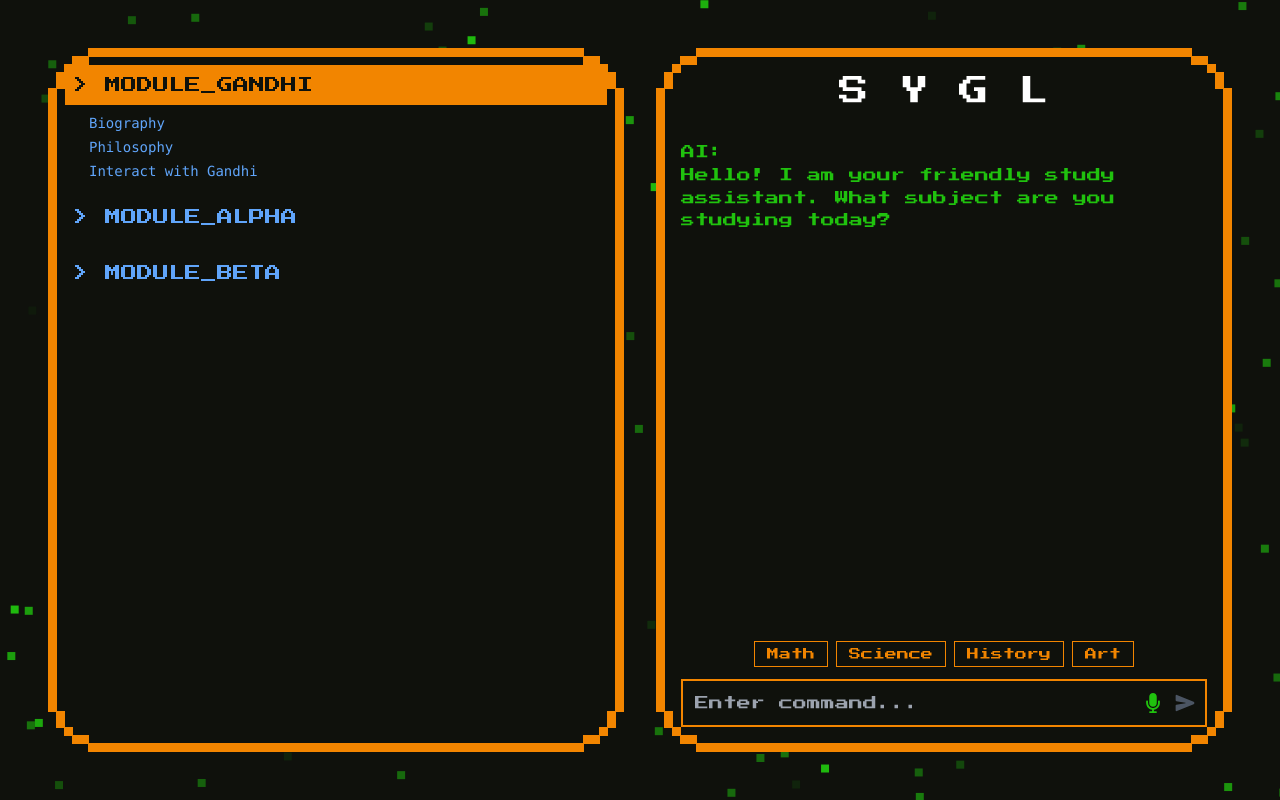
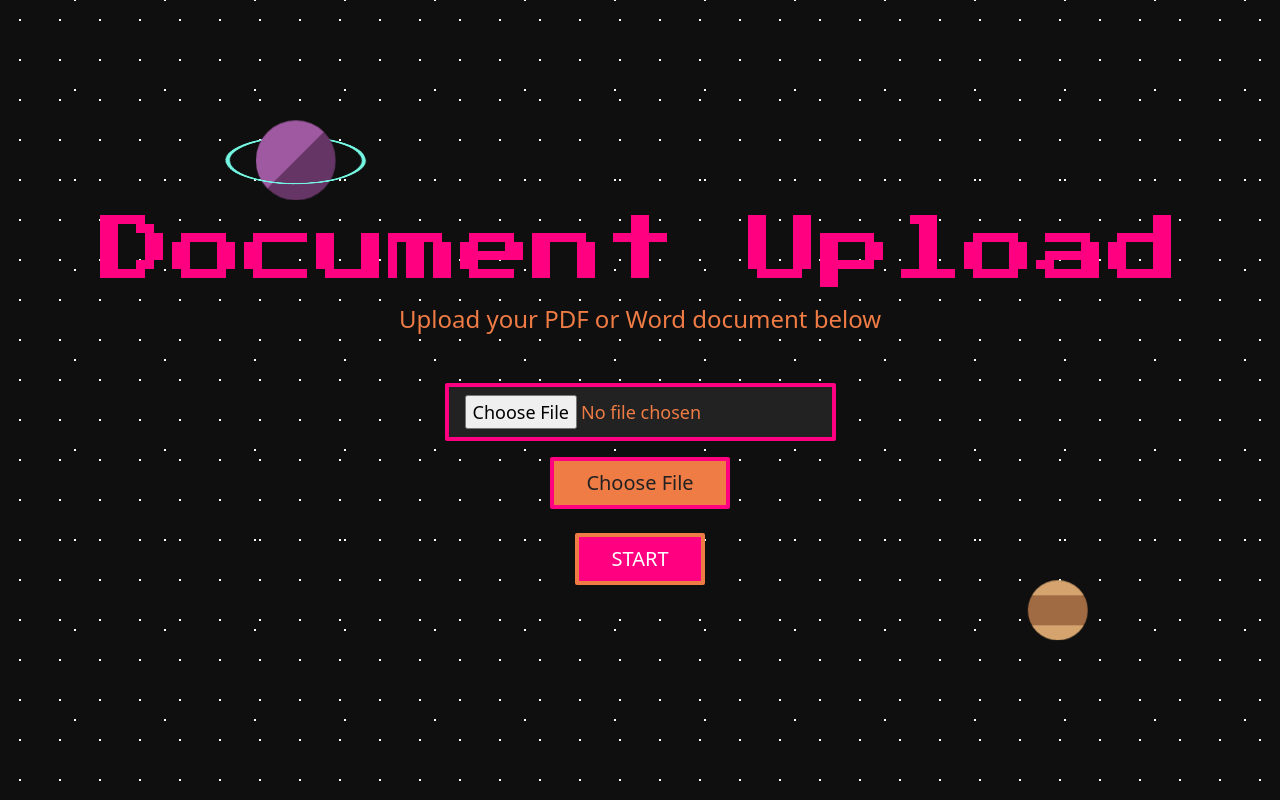
Before and after one commit to kapilank-k/Codex, a React (Vite) app in the folder my-retro-app/: page / in a window 1280 px wide. Both pictures are taken after a click on the button "START". Built offline with nearby package versions, Linux system fonts and the light colour scheme.

Commit message:
fix: document upload

```diff
--- a/my-retro-app/src/App.jsx
+++ b/my-retro-app/src/App.jsx
@@ -3,12 +3,14 @@ import LeftPanel from './components/LeftPanel';
 import RightPanel from './components/RightPanel';
 import InteractionPanel from './components/InteractionPanel';
 import LandingPage from './components/LandingPage';
+import DocumentUploadPage from './components/DocumentUploadPage';
 import { FaArrowLeft, FaArrowRight } from "react-icons/fa";
 import PixelArtBackground from './components/PixelArtBackground';
 
 function App() {
   // State to decide which view to show. true = LandingPage, false = Main App
   const [showLandingPage, setShowLandingPage] = useState(true);
+  const [showUploadPage, setShowUploadPage] = useState(false);
 
   // All your existing state for the main app remains the same
   const [interactionTarget, setInteractionTarget] = useState(null);
@@ -18,6 +20,7 @@ function App() {
   // This function is passed to the LandingPage to switch views
   const handleStartGame = () => {
     setShowLandingPage(false);
+    setShowUploadPage(true);
   };
 
   const handleStartInteraction = (target) => {
@@ -41,6 +44,11 @@ function App() {
   // It takes full control of the screen.
   if (showLandingPage) {
     return <LandingPage onStartGame={handleStartGame} />;
+  }
+
+  // Show DocumentUploadPage after landing page
+  if (showUploadPage) {
+    return <DocumentUploadPage onStartMainApp={() => setShowUploadPage(false)} />;
   }
 
   // Otherwise, we render the entire main application with its own layout.
--- /dev/null
+++ b/my-retro-app/src/components/DocumentUploadPage.jsx
@@ -0,0 +1,77 @@
+import React, { useRef, useState } from 'react';
+import RetroGameBackground from './RetroGameBackground';
+import PixelCursor from '../assets/pixel-hand.png';
+
+const DocumentUploadPage = ({ onStartMainApp }) => {
+  const fileInputRef = useRef();
+  const [selectedFile, setSelectedFile] = useState(null);
+  const [error, setError] = useState('');
+
+  const handleFileChange = (e) => {
+    const file = e.target.files[0];
+    if (file) {
+      const allowedTypes = [
+        'application/pdf',
+        'application/msword',
+        'application/vnd.openxmlformats-officedocument.wordprocessingml.document'
+      ];
+      if (!allowedTypes.includes(file.type)) {
+        setError('Only PDF and Word files are allowed.');
+        setSelectedFile(null);
+      } else {
+        setError('');
+        setSelectedFile(file);
+      }
+    }
+  };
+
+  return (
+    <div className="relative overflow-hidden min-h-screen">
+      <style jsx>{`
+        body {
+          cursor: url(${PixelCursor}), auto;
+        }
+      `}</style>
+      <RetroGameBackground />
+      <div className="relative z-10 flex flex-col items-center justify-center min-h-screen text-white p-4">
+        <div className="text-center mb-12">
+          <h1 className="text-5xl md:text-7xl font-pixel text-[#FF0081] mb-4">
+            Document Upload
+          </h1>
+          <p className="text-xl md:text-2xl font-pixel-regular text-[#EF7B45]">
+            Upload your PDF or Word document below
+          </p>
+        </div>
+        <input
+          ref={fileInputRef}
+          type="file"
+          accept=".pdf,.doc,.docx"
+          onChange={handleFileChange}
+          className="bg-[#222222] text-[#EF7B45] font-pixel-regular text-lg px-4 py-2 border-4 border-[#FF0081] rounded-sm mb-4 focus:outline-none"
+        />
+        {error && (
+          <div className="text-[#FF0081] font-pixel-regular mb-2">{error}</div>
+        )}
+        {selectedFile && (
+          <div className="text-[#EF7B45] font-pixel-regular mb-2">
+            Selected file: {selectedFile.name}
+          </div>
+        )}
+        <button
+          className="bg-[#EF7B45] text-[#222222] font-pixel-regular text-xl px-8 py-2 border-4 border-[#FF0081] rounded-sm transition-colors duration-200 hover:bg-[#FF0081] hover:text-white"
+          onClick={() => fileInputRef.current && fileInputRef.current.click()}
+        >
+          Choose File
+        </button>
+          <button
+            className="bg-[#FF0081] text-white font-pixel-regular text-xl px-8 py-2 border-4 border-[#EF7B45] rounded-sm transition-colors duration-200 hover:bg-[#EF7B45] hover:text-[#222222] mt-6"
+            onClick={typeof onStartMainApp === 'function' ? onStartMainApp : undefined}
+          >
+            START
+          </button>
+      </div>
+    </div>
+  );
+}
+
+export default DocumentUploadPage;
--- a/my-retro-app/src/components/PixelArtBackground.jsx
+++ b/my-retro-app/src/components/PixelArtBackground.jsx
@@ -17,7 +17,9 @@ const PixelArtBackground = () => {
             starColor: '#20C20E', // Matches your button color
             starCount: 200,
             pixelSize: 8,
-            twinkleSpeed: 0.05,
+            // --- VALUE CHANGED HERE ---
+            // Decreased from 0.05 to make the twinkle effect slower.
+            twinkleSpeed: 0.01,
         };
 
         let stars = [];
```
Also changed, not shown: my-retro-app/src/components/LandingPage.jsx (line endings or trailing spaces), my-retro-app/src/components/LeftPanel.jsx (line endings or trailing spaces).
